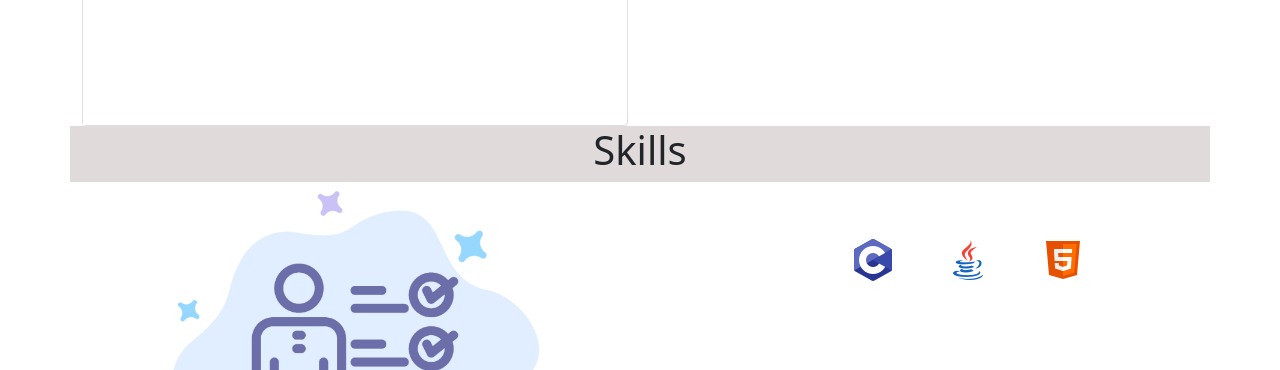
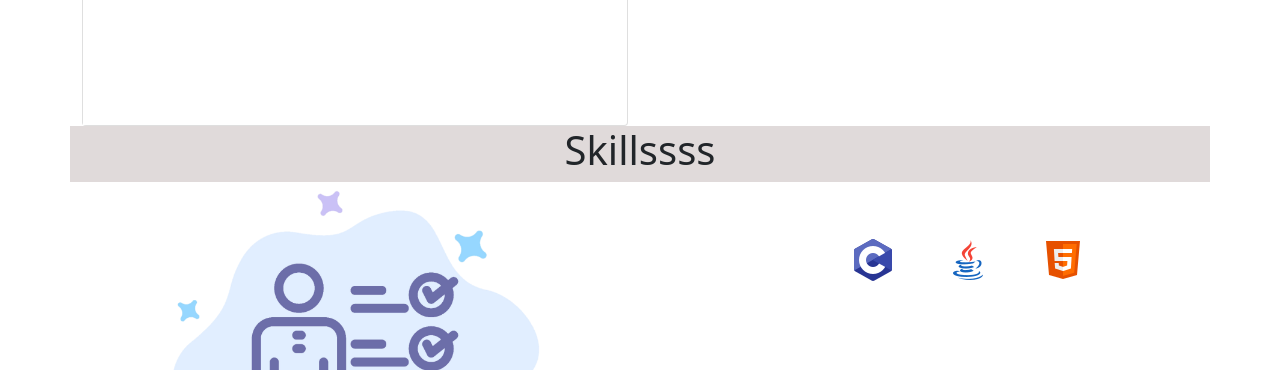
Before and after one commit to ChristyThachilOfficial/Personal-Website, a plain HTML site: page index.html in a window 1280 px wide. Shown: the part 1120-1490 px from the top of the page. Drawn offline with nearby package versions, Linux system fonts and the light colour scheme.

Commit message:
added sss in skills

```diff
--- a/index.html
+++ b/index.html
@@ -93,7 +93,7 @@
     <section class="container">
       <div class="row">
         <div class="text-center" id="skillhead">
-          <h1>Skills</h1>
+          <h1>Skillssss</h1>
         </div>
       </div>
     </section>
```
